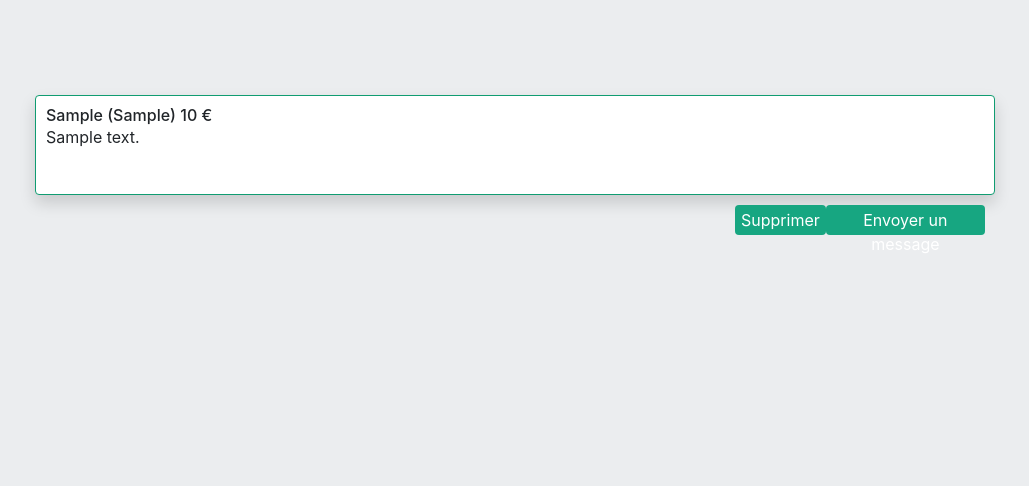
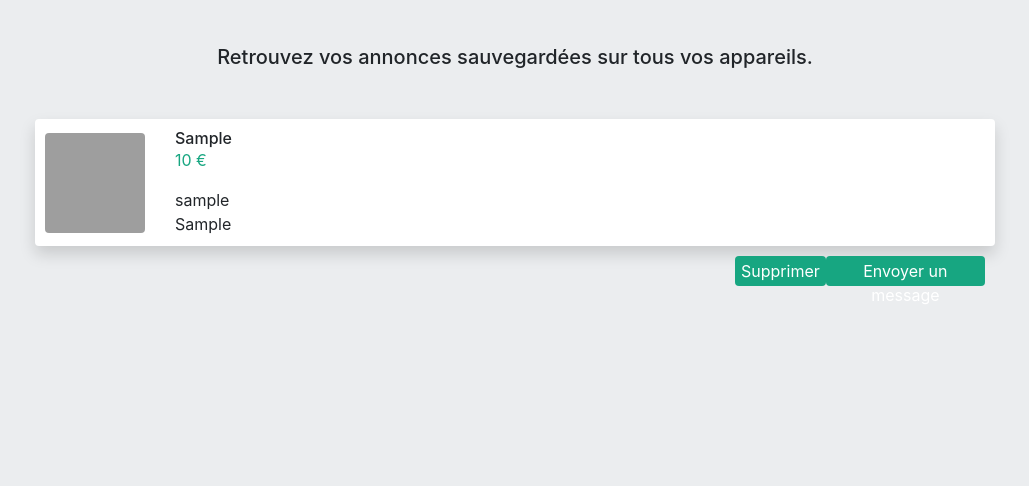
Before and after one commit to adrien-gonzalez/GPA, a PHP site: page /sources/favoris.php in a window 1280 px wide. Shown: the part 55-541 px from the top of the page, without its empty margins (125-1154 px from the left). Run offline with PHP 8.4, Linux system fonts and the light colour scheme; the visitor is signed in with stand-in values (Sample User, id 1); tables that the repository leaves empty hold one stand-in row (values such as "Sample post"); some libraries are stand-ins or nearby versions; grey boxes are pictures that could not be loaded.

Commit message:
MàJ affichage des annonces favorites / postées

```diff
--- a/css/style.css
+++ b/css/style.css
@@ -766,6 +766,11 @@ svg{
   margin-bottom: 20px;
 }
 
+#prix_annonce{
+
+  color: #17A681;
+}
+
 @media (max-width: 900px) {
   .envoie_message .container-fluid{
     display: flex;
@@ -831,24 +836,45 @@ svg{
 .liste_annonces_poste{
 
   margin-top: 50px;
-  border: 1px solid #109C71;
   border-radius: 0.25rem;
   height: auto;
   min-height: 100px;
   display: flex;
-  flex-direction: column;
   padding: 10px;
   min-width: 450px;
   transition: 0.2s;
   background-color: white;
+  justify-content: space-between;
+}
+
+.detail_annonce{
+
+  width: 100%;
+  display: flex;
+  flex-direction: column;
+  align-items: flex-start;
+}
+
+.detail_annonce p, .detail_annonce h6,.detail_annonce div{
+
+  margin-left: 30px;
+}
+
+.image_user{
+
+  display: flex;
+  align-items: center;
+}
+
+.image_user img{
+
+  border-radius: 0.25rem;
 }
 
 .liste_annonces_poste:hover{
 
   cursor: pointer;
-  background-color: rgb(16, 156, 113, 0.5);
 }
-
 .Disponible{
 
   display: flex;
@@ -996,6 +1022,11 @@ svg{
   word-break: break-word;
 }
 
+.nombre_favoris  h5{
+
+  text-align: center;
+}
+
 .p-40{
 
   padding: 10px;
--- a/fonctions/fonction_mes_annonces.php
+++ b/fonctions/fonction_mes_annonces.php
@@ -9,7 +9,7 @@ $execute_req_id_user = mysqli_query($base, $req_id_user);
 $resultat_req_id_user = mysqli_fetch_array($execute_req_id_user);
 $id = $resultat_req_id_user['id'];
 
-$req_annonces = "SELECT *FROM annonce WHERE id_utilisateur = '$id' ORDER BY id DESC";
+$req_annonces = "SELECT annonce.id, login, profil, type_attestation, region, prix FROM annonce INNER JOIN utilisateurs on annonce.id_utilisateur = '$id' and utilisateurs.id = '$id' ORDER BY annonce.id DESC";
 $execute_req_annonces = mysqli_query($base, $req_annonces);
 $element = mysqli_num_rows($execute_req_annonces);
 
--- a/js/script.js
+++ b/js/script.js
@@ -74,6 +74,18 @@ $( document ).ready(function() {
     id_annonce = $(this).attr("id")
     window.location.href = "envoie_messages.php?annonce="+id_annonce+"";
   });
+  $("body").on("mouseover", ".liste_annonces_poste", function () {
+
+    id_annonce = $(this).attr('id')
+    console.log(id_annonce)
+    $('#type_'+id_annonce).css({"text-decoration":"underline", "color": "#17A681", "transition" : "0.2s"})
+  });
+   $("body").on("mouseout", ".liste_annonces_poste", function () {
+
+    id_annonce = $(this).attr('id')
+    console.log(id_annonce)
+    $('#type_'+id_annonce).css({"text-decoration":"none", "color": "black"})
+  });
 });
 
 
--- a/sources/favoris.php
+++ b/sources/favoris.php
@@ -42,11 +42,12 @@
 				$resultat_req_id_user = mysqli_fetch_array($execute_req_id_user);
 				$id_user = $resultat_req_id_user['id'];
 
-				$req_favoris = "SELECT favoris.id as favoris_id, annonce.id, annonce.id_utilisateur, descriptif, type_attestation, region, prix, favoris.id_utilisateur, id_annonce FROM favoris INNER JOIN annonce on favoris.id_utilisateur = '$id_user' and annonce.id = favoris.id_annonce";
+				$req_favoris = "SELECT login, profil, favoris.id as favoris_id, annonce.id, annonce.id_utilisateur, type_attestation, region, prix, favoris.id_utilisateur, id_annonce FROM favoris INNER JOIN annonce INNER JOIN utilisateurs on favoris.id_utilisateur = '$id_user' and annonce.id = favoris.id_annonce and utilisateurs.id=annonce.id_utilisateur";
 				$execute_req_favoris = mysqli_query($base, $req_favoris);
 				$ifnotnull = mysqli_num_rows($execute_req_favoris);
 				?>
 			<div class="nombre_favoris w-100">
+				<h5>Retrouvez vos annonces sauvegardées sur tous vos appareils.</h5>
 				<?php
 				if($ifnotnull != 0)
 				{
@@ -54,9 +55,15 @@
 					{
 					?>
 				        <div id="<?php echo $resultat_req_favoris['id_annonce'];?>" class="w-75 liste_annonces_poste shadow">
-				        	<h6 id="type_<?php echo $resultat_req_favoris['id'];?>"><?php echo $resultat_req_favoris['type_attestation']." (".$resultat_req_favoris['region'].") ".$resultat_req_favoris['prix']." €";?></h6>
-				       		<p id="descriptif_<?php echo $resultat_req_favoris['id'];?>"><?php echo $resultat_req_favoris['descriptif'];?>
-							</p>
+				        <div class="image_user">
+				        	<img width="100px" height="100px" src="../img/profil/<?php echo $resultat_req_favoris['profil'];?>">
+				        </div>
+				        <div class="detail_annonce">
+				        	<h6 id="type_<?php echo $resultat_req_favoris['id'];?>"><?php echo $resultat_req_favoris['type_attestation']?></h6>
+				        	<p id="prix_annonce"><?php echo $resultat_req_favoris['prix']." €";?></p>
+				        	<div ><?php echo $resultat_req_favoris['login']?></div>
+				        	<div ><?php echo $resultat_req_favoris['region']?></div>
+				        </div>
 						</div>
 						<div class="w-75 d-flex justify-content-end p-40">
 							<div class="d-flex button_del">
```
Also changed, not shown: js/annonce/mes_annonces.js (+16 -13 lines).
